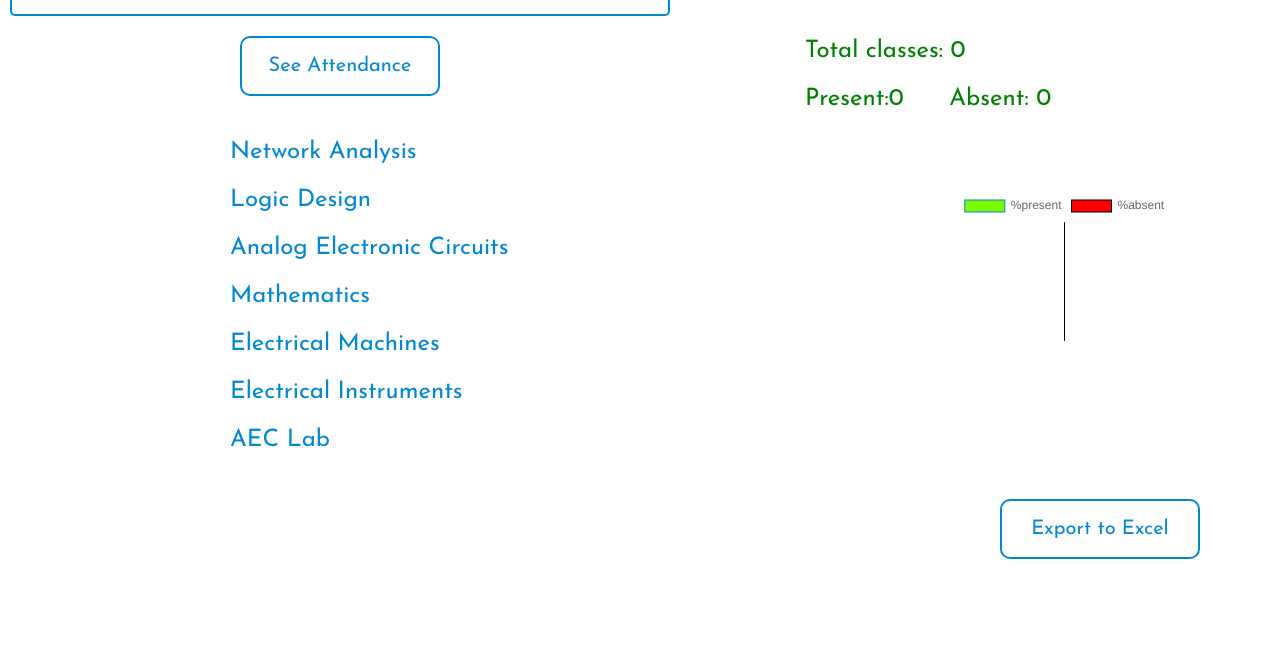
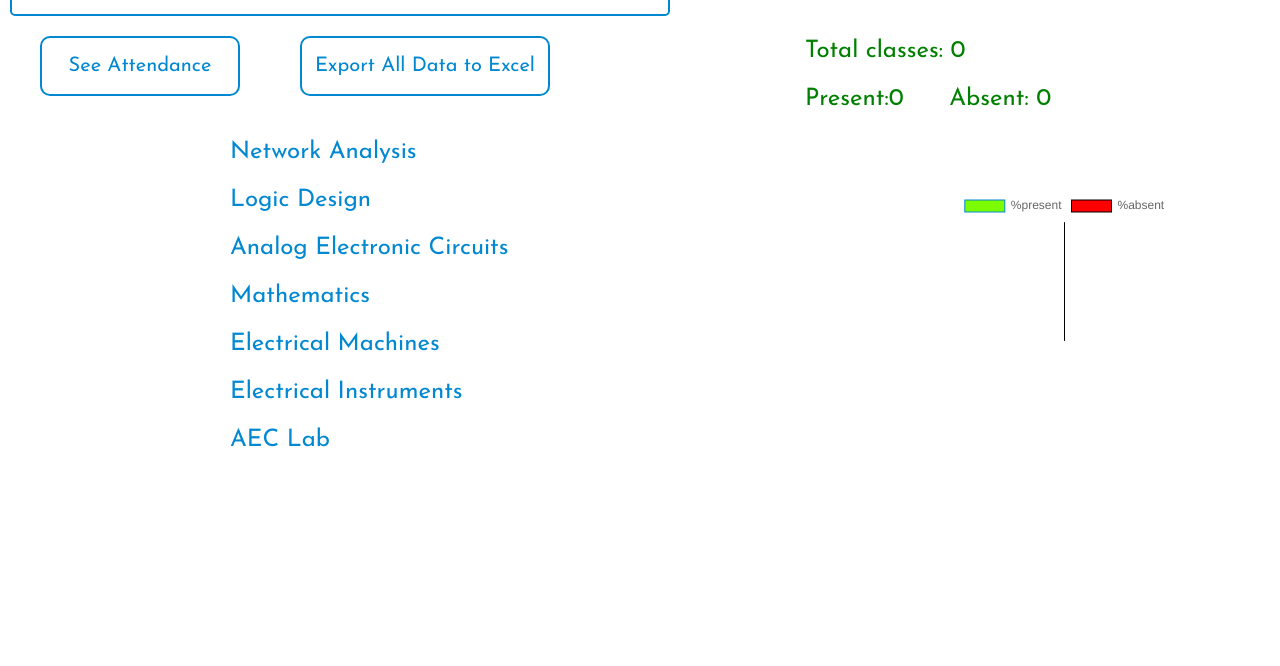
Before and after one commit to aryraj/smart-student-management-server, a Flask app: page /att in a window 1280 px wide. Shown: the part 332-998 px from the top of the page. Run offline with Flask 2, Linux system fonts and the light colour scheme; data that the repository does not hold is empty; some libraries are stand-ins or nearby versions.

```diff
--- a/flask_demo.py
+++ b/flask_demo.py
@@ -122,7 +122,6 @@ def fetch_attendance(usn, sub):
         _key = _data.key()
         _val = _data.val()
 
-
         for _k, _v in _val.iteritems():
             if _k == usn:
                 for _k, _v in _v.iteritems():
@@ -183,18 +182,43 @@ def home():
 @app.route('/sheet')
 def export():
 
-    workbook = xlsxwriter.Workbook('name.xlsx')
+    workbook = xlsxwriter.Workbook('data.xlsx')
 
     worksheet = workbook.add_worksheet()
-    worksheet.write('A1', 'Sl. No.')
+    '''worksheet.write('A1', 'Sl. No.')
     worksheet.write('B1', 'USN')
     worksheet.write('C1', 'Sub1')
-    worksheet.write('D1', 'Sub2')
+    worksheet.write('D1', 'Sub2')'''
+
+    row = 0
+    col = 2
+
+    worksheet.write(row, 0, 'Sl. No.')
+    worksheet.write(row, 1, 'USN')
+
+
+
+    for i in range(len(subjects)):
+        sub = subjects[i]
+        for k, v in sub.iteritems():
+            if k == 'name':
+                worksheet.write(row, col, v)
+                col += 1
+
+    for i in range(len(usns)):
+        usn = usns[i]
+        worksheet.write(row+1, 0, i+1)
+        worksheet.write(row+1, 1, usn)
+        row += 1
+
+
+
+
 
     workbook.close()
 
 
-    return send_file('name.xlsx')
+    return send_file('data.xlsx', attachment_filename='data.xlsx')
 
 @app.route('/att')
 def get_att():
@@ -244,7 +268,9 @@ def save_sub():
     date = str(now.day) + '-' + str(now.month) + '-' + str(now.year) + ':' + str(now.hour)
     usn_details = {
             subject: {
-                date: present,
+                date: {
+                    "present": present
+                },
                 "marks": marks
             }
     }
@@ -276,5 +302,5 @@ def save_sub():
 
 if __name__ == "__main__":
     app.debug = True
-    app.run(host='0.0.0.0', port=80, debug=True)
-    #app.run()
+    #app.run(host='0.0.0.0', port=80, debug=True)
+    app.run()
--- a/static/index.css
+++ b/static/index.css
@@ -35,6 +35,7 @@ h2{
   display: inline;
   margin-left: 20px;
   margin-top: -140px;
+  cursor: pointer;
 }
 
 .block-left{
@@ -69,9 +70,25 @@ h2{
   color:#0288D1;
   font-size: 20px;
   margin-top: 20px;
-  margin-left: 230px;
+  margin-left: 30px;
+  cursor: pointer;
+  float: left;
+}
+
+#export-excel{
+  height: 60px;
+  width: 250px;
+  border-color:#0288D1;
+  border-radius: 10px;
+  background-color: White;
+  border-style: solid;
+  color:#0288D1;
+  font-size: 20px;
+  margin-top: 20px;
+  margin-left: 60px;
   cursor: pointer;
 }
+
 #sub-name-div{
   border-color: #0288d1;
   background-color: white;
@@ -100,19 +117,7 @@ h2{
   color: green;
 }
 
-#export-excel{
-  height: 60px;
-  width: 200px;
-  border-color:#0288D1;
-  border-radius: 10px;
-  background-color: White;
-  border-style: solid;
-  color:#0288D1;
-  font-size: 20px;
-  margin-top: 40px;
-  margin-left: 70px;
-  cursor: pointer;
-}
+
 
 #data{
   font-size: 24px;
--- a/templates/att.html
+++ b/templates/att.html
@@ -21,7 +21,7 @@
         <img src="../static/logo.jpg" alt="">
       </div>
       <div id="title">
-        <h2>Student Attendance Management System</h2>
+        <h2 onclick="home()">Student Attendance Management System</h2>
         <div class="eee">
           <p>Department of Electrical and Electronics Engineering,<br> &nbsp; &nbsp; &nbsp; &nbsp; Dayananda Sagar College of Engineering. </p>
         </div>
@@ -102,7 +102,12 @@
             <option value="70">1DS15EE70</option>
           </select>
         </div>
+        <div class='buttons-div'>
         <button type="submit" id="sub1"onclick="showSubjects()">See Attendance</button>
+
+        <button id="export-excel" onclick="exportToExcel()">Export All Data to Excel</button>
+    </div>
+
 
         <div id="data">
           <p id="na" onclick="subClick(this.id)">Network Analysis</p>
@@ -143,16 +148,14 @@
 
       <div id="chart" class="chart-container" style="position:absolute; height:13vh; width:21vw; padding-left: 150px; padding-top: 50px; margin-left:780px; margin-top:0px; margin-bottom:10px;">
       <canvas id="myChart" width="100" height="100"></canvas>
-      <div id="export-excel-div" class="export-excel">
-        <button id="export-excel" onclick="exportToExcel()">Export to Excel</button>
-      </div>
+
       <!--<div id="graph">-->
       <script>
 
           let chart = document.getElementById("myChart");
 
 
-          let exportExcel = document.getElementById("export-excel-div");
+          let exportExcel = document.getElementById("export-excel");
 
 
           function subClick(id) {
@@ -171,6 +174,13 @@
 
             console.log(usn);
 
+
+          }
+
+          function home() {
+
+            window.location.replace('http://0.0.0.0:5000/home');
+            //window.location.replace('http://35.200.163.111/home');
 
           }
 
```
Also changed, not shown: templates/index.html (+5 -5 lines), 3 other files.
